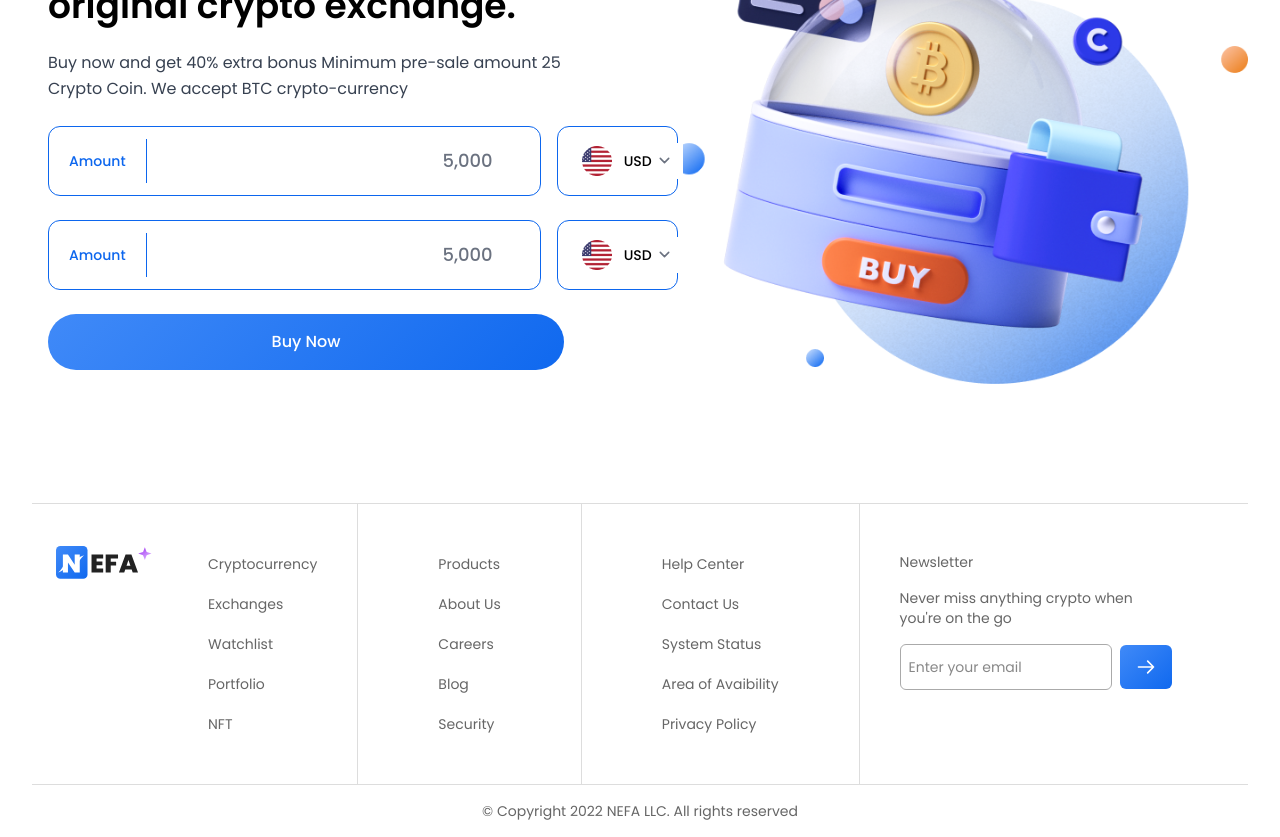
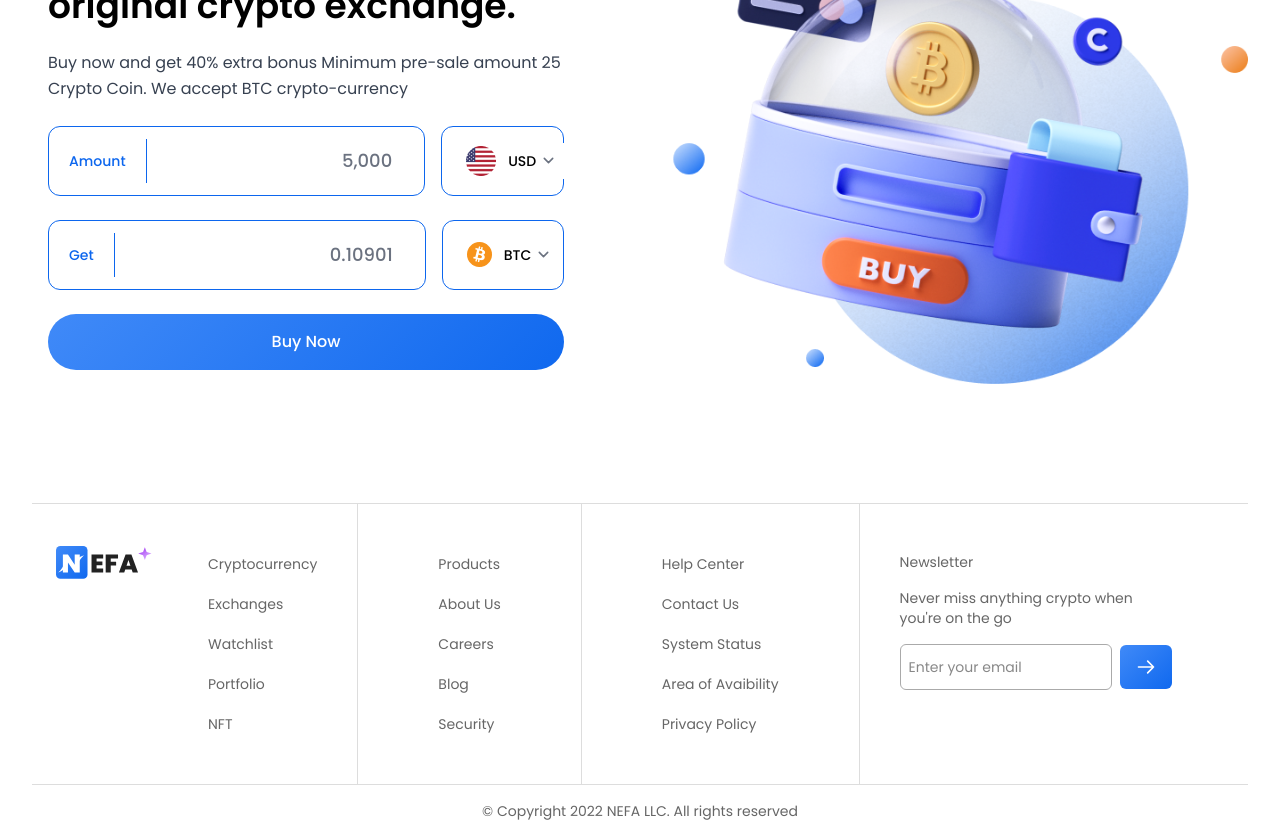
Before and after one commit to RSurya99/nefa, a Nuxt app: page / in a window 1280 px wide. Shown: the part 1380-2217 px from the top of the page. Built offline with nearby package versions, Linux system fonts and the light colour scheme.

Commit message:
fix: error vnode in buy and trade section

```diff
--- a/pages/index.vue
+++ b/pages/index.vue
@@ -295,11 +295,11 @@
           </p>
           <div class="space-y-6 pr-12">
             <div class="flex items-center space-x-4">
-              <div class="flex items-center relative px-5 py-3 border border-[#0c66ee] rounded-xl">
+              <div class="w-full flex items-center relative px-5 py-3 border border-[#0c66ee] rounded-xl">
                 <span class="text-sm font-medium pr-5 py-3 text-[#0c66ee] border-r border-[#0c66ee]"> Amount </span>
                 <input
-                  type="number"
-                  class="text-lg font-medium text-right border-none ring-0 focus:outline-none focus:ring-0"
+                  type="text"
+                  class="w-full text-lg font-medium text-right border-none ring-0 focus:outline-none focus:ring-0"
                   name="url"
                   placeholder="5,000"
                 />
@@ -310,31 +310,27 @@
                   name="country"
                   class="pr-[30px] text-sm font-medium border-none ring-0 focus:outline-none focus:ring-0"
                 >
-                  <option value="USD">
-                    <div>USD</div>
-                  </option>
+                  <option value="USD">USD</option>
                 </select>
               </div>
             </div>
             <div class="flex items-center space-x-4">
-              <div class="flex items-center relative px-5 py-3 border border-[#0c66ee] rounded-xl">
-                <span class="text-sm font-medium pr-5 py-3 text-[#0c66ee] border-r border-[#0c66ee]"> Amount </span>
+              <div class="w-full flex items-center relative px-5 py-3 border border-[#0c66ee] rounded-xl">
+                <span class="text-sm font-medium pr-5 py-3 text-[#0c66ee] border-r border-[#0c66ee]"> Get </span>
                 <input
-                  type="number"
-                  class="text-lg font-medium text-right border-none ring-0 focus:outline-none focus:ring-0"
+                  type="text"
+                  class="w-full text-lg font-medium text-right border-none ring-0 focus:outline-none focus:ring-0"
                   name="url"
-                  placeholder="5,000"
+                  placeholder="0.10901"
                 />
               </div>
               <div class="flex items-center relative px-6 py-4 border border-[#0c66ee] rounded-xl">
-                <img :src="require('~/assets/img/country-icon/eng.png')" class="w-8" />
+                <img :src="require('~/assets/img/crypto-icon/bitcoin.png')" class="w-8" />
                 <select
                   name="country"
                   class="pr-[30px] text-sm font-medium border-none ring-0 focus:outline-none focus:ring-0"
                 >
-                  <option value="USD">
-                    <div>USD</div>
-                  </option>
+                  <option value="BTC">BTC</option>
                 </select>
               </div>
             </div>
```
